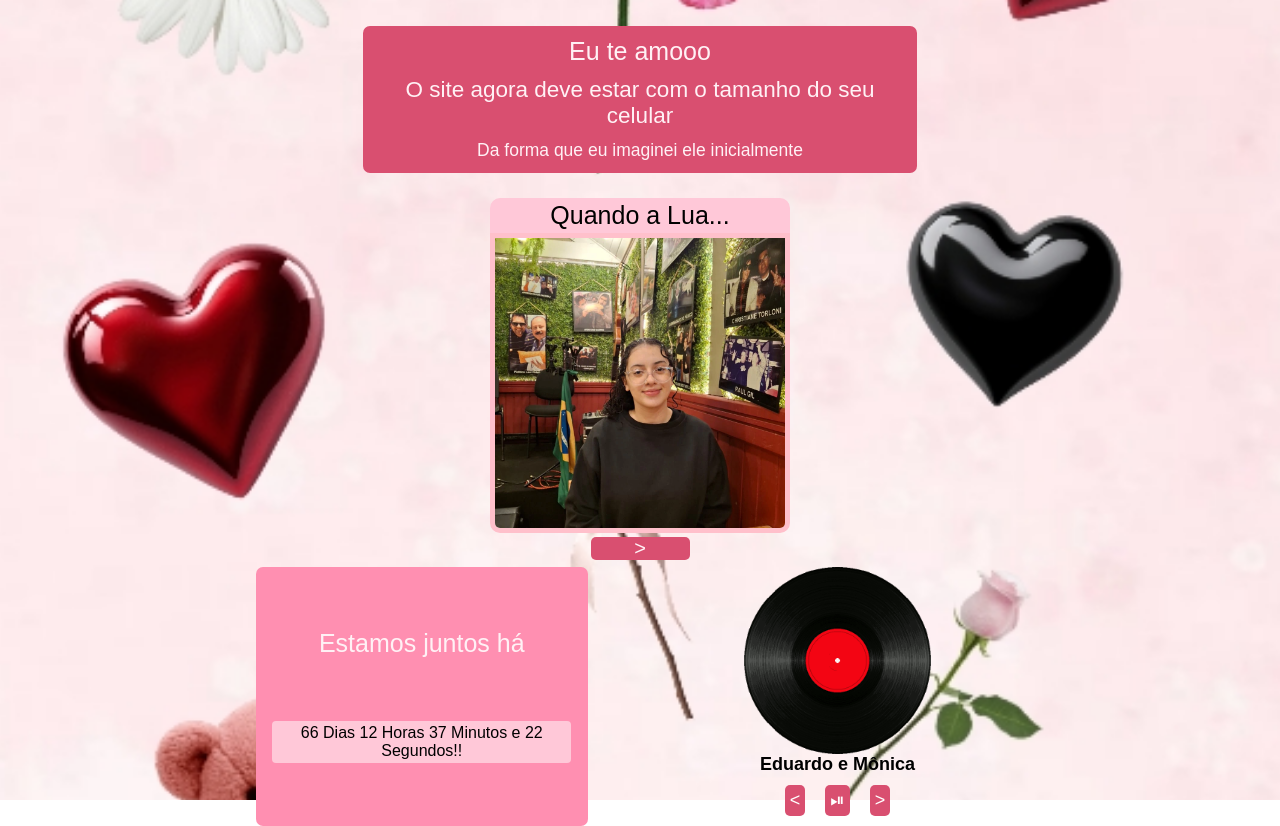
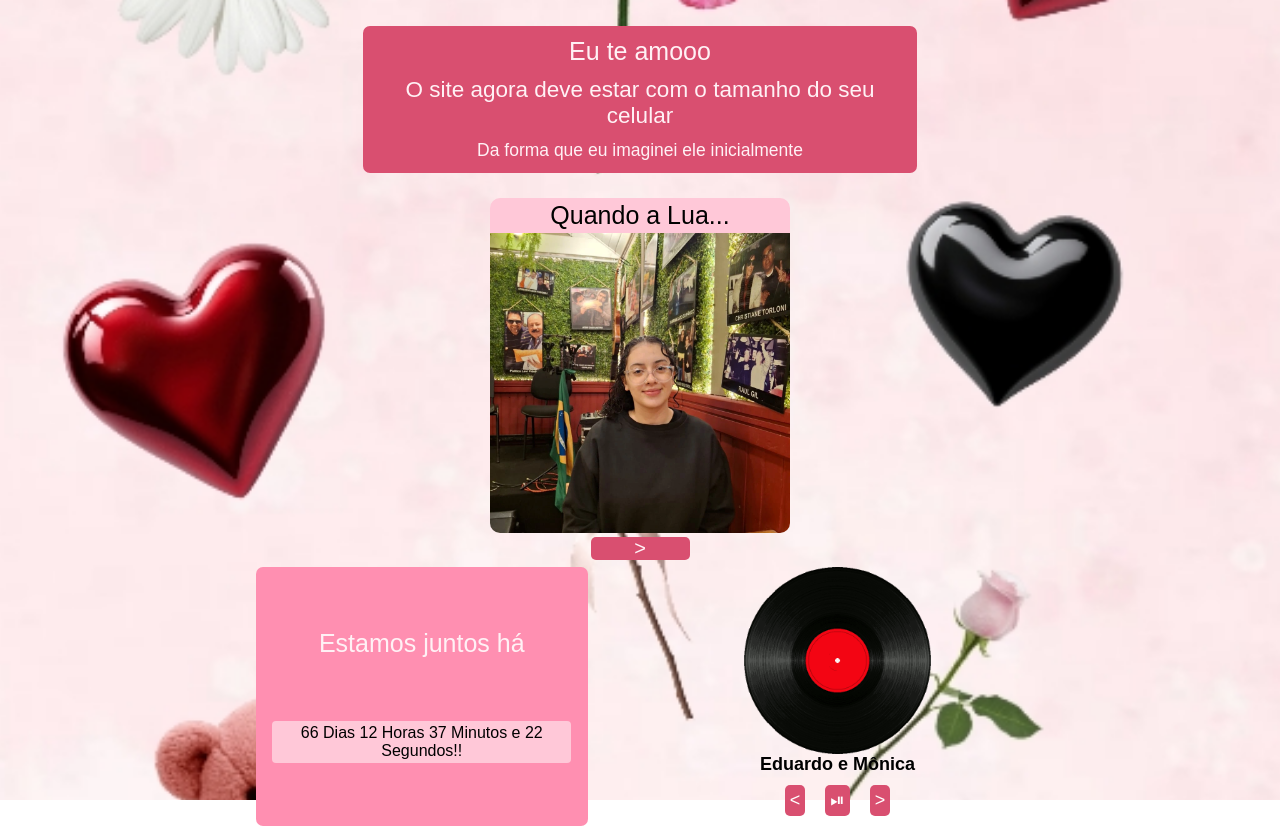
Before and after one commit to Arthur4sp/Mariana, a plain HTML site: page index.html in a window 1280 px wide. Drawn offline with Linux system fonts and the light colour scheme.

Commit message:
Update style.css

```diff
--- a/style.css
+++ b/style.css
@@ -66,7 +66,6 @@
     object-fit: cover;
     border-bottom-left-radius: 10px;
     border-bottom-right-radius: 10px;
-    border: 5px solid pink;
 }
 
 .Background SecondHalf .quantidade{
```
